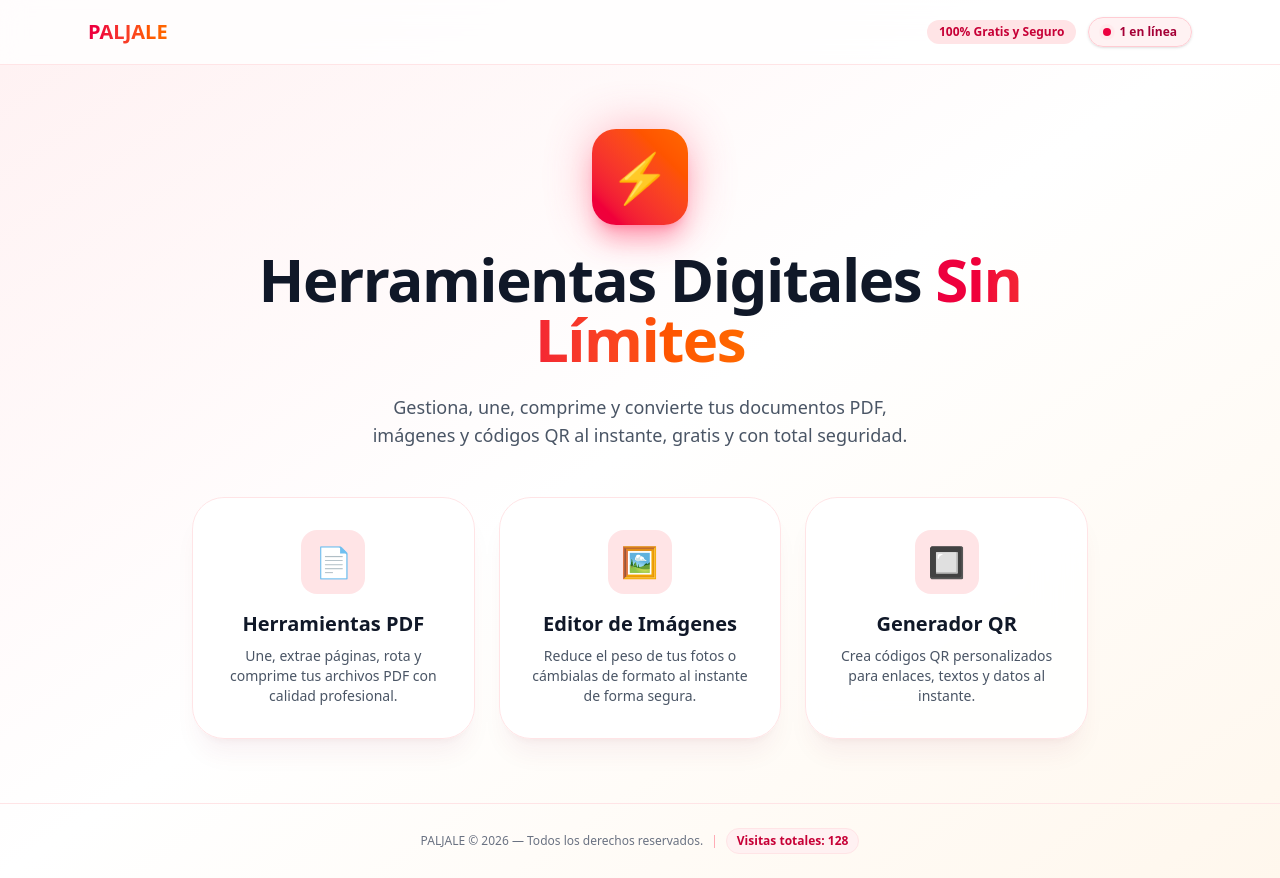
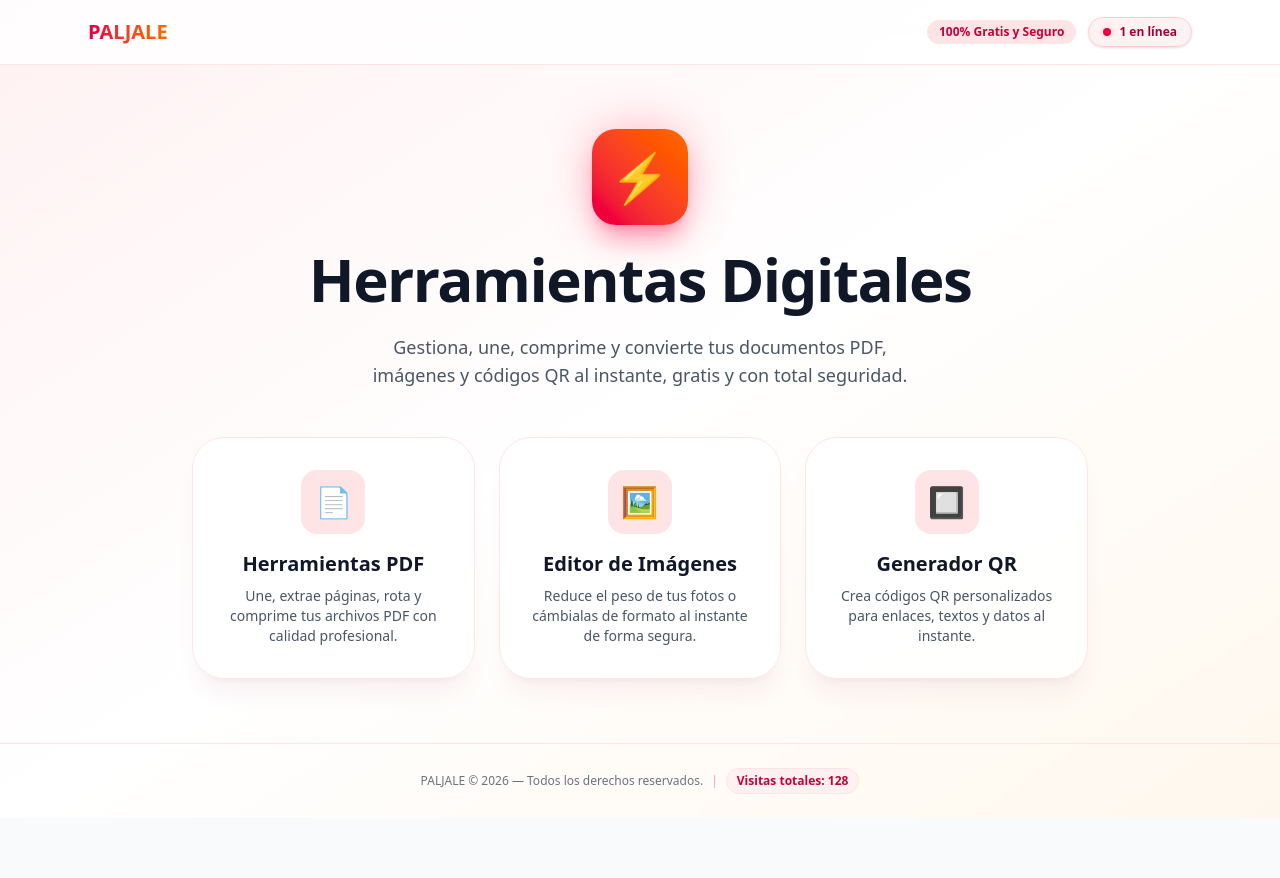
Before and after one commit to EitronZax77/paljale, a Next.js app: page / in a window 1280 px wide. After the commit the page ends 818 px from the top, so only its background shows below. Built offline with nearby package versions, Linux system fonts and the light colour scheme.

Commit message:
Actualizado titulo principal a Herramientas Digitales

```diff
--- a/app/layout.tsx
+++ b/app/layout.tsx
@@ -6,7 +6,7 @@ export const viewport: Viewport = {
 };
 
 export const metadata: Metadata = {
-  title: "PALJALE | Herramientas Digitales Gratuita y Seguras",
+  title: "PALJALE | Herramientas Digitales",
   description: "Plataforma gratuita para unir, extraer y comprimir PDFs, editar imágenes, convertir formatos y generar códigos QR al instante.",
   keywords: ["PALJALE", "unir pdf", "comprimir pdf", "convertir imagen", "generador qr", "herramientas gratis"],
   authors: [{ name: "PALJALE Team" }],
--- a/app/page.tsx
+++ b/app/page.tsx
@@ -52,7 +52,7 @@ export default function Home() {
         </div>
 
         <h1 className="text-4xl md:text-6xl font-extrabold tracking-tight text-gray-900 mb-6">
-          Herramientas Digitales <span className="bg-gradient-to-r from-rose-600 to-orange-500 bg-clip-text text-transparent">Sin Límites</span>
+          Herramientas Digitales
         </h1>
         <p className="text-gray-600 mb-12 text-lg max-w-xl">
           Gestiona, une, comprime y convierte tus documentos PDF, imágenes y códigos QR al instante, gratis y con total seguridad.
```
